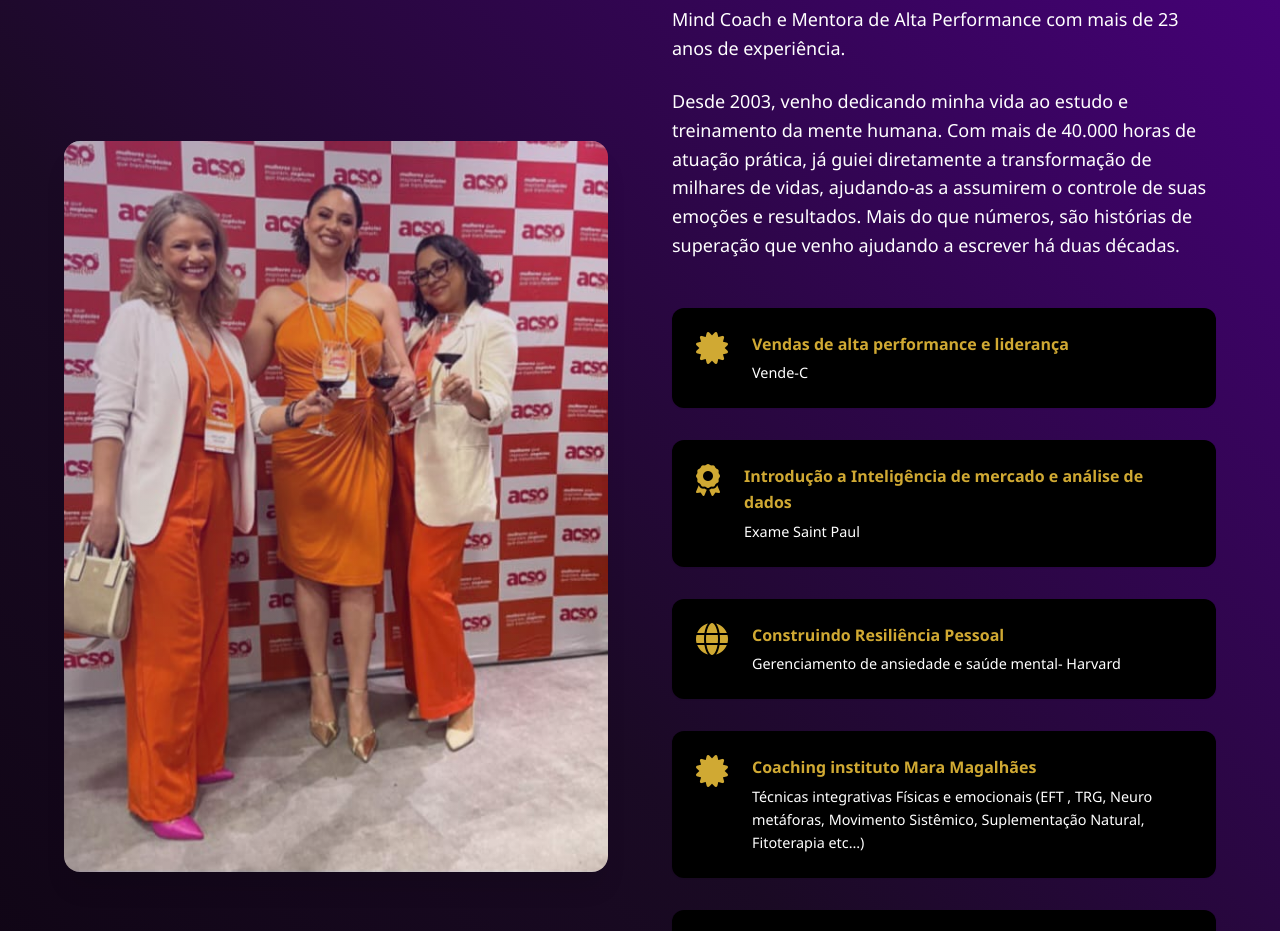
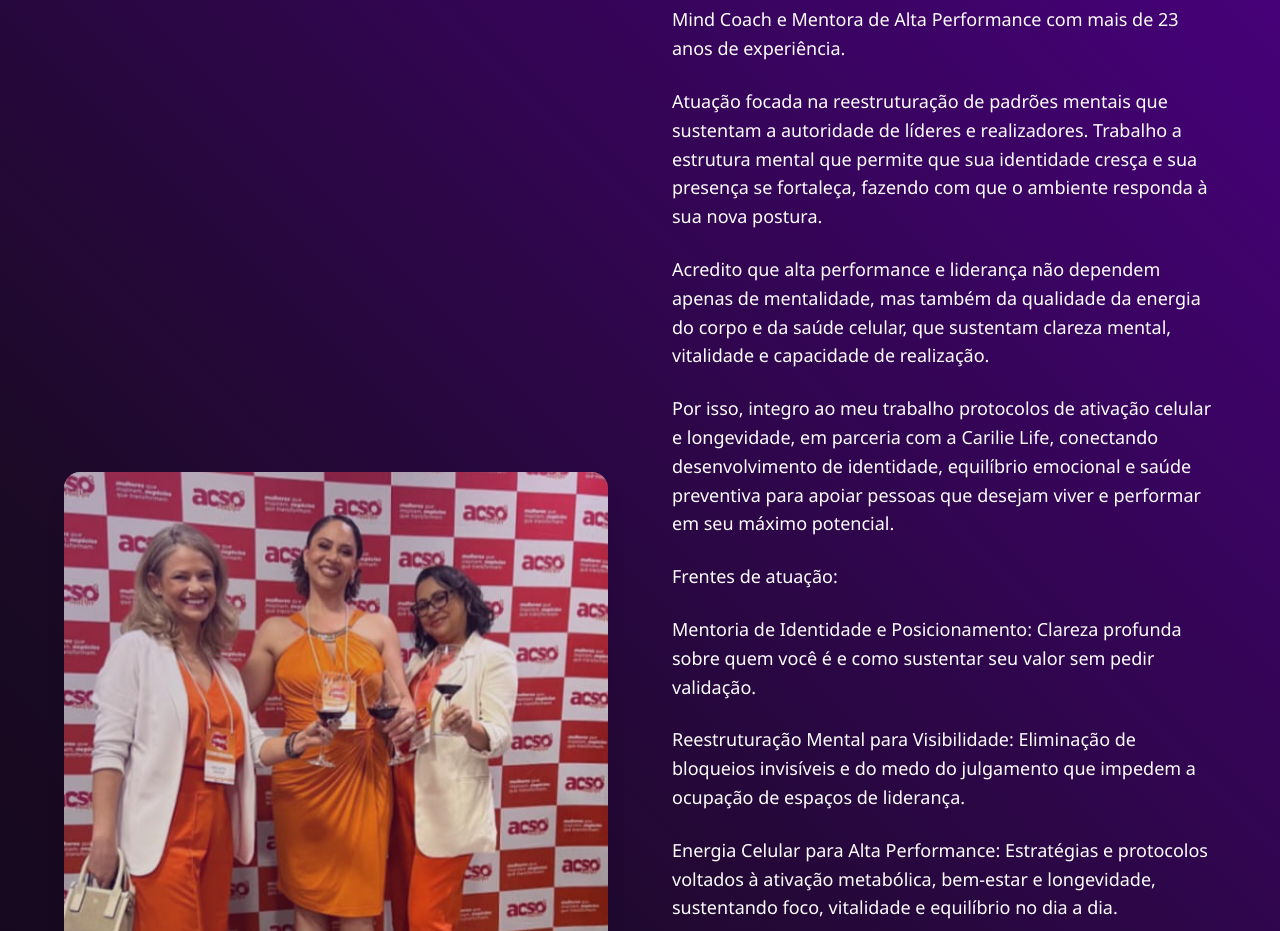
Before and after one commit to paulo-josev/leidy-sakaguchi, a plain HTML site: page index.html in a window 1280 px wide. Shown: the part 1003-1934 px from the top of the page. Drawn offline with Linux system fonts and the light colour scheme.

Commit message:
novo-sobre-leidy

```diff
--- a/index.html
+++ b/index.html
@@ -94,11 +94,34 @@
                     </p>
                     <p class="about-description">
 
-                        Desde 2003, venho dedicando minha vida ao estudo e treinamento da mente humana. Com mais de 40.000 horas de atuação
-                        prática, já guiei diretamente a transformação de milhares de vidas, ajudando-as a assumirem o controle de suas
-                        emoções e resultados.
-                        Mais do que números, são histórias de superação que venho ajudando a escrever há duas décadas.
-
+                        Atuação focada na reestruturação de padrões mentais que sustentam a autoridade de líderes e realizadores. Trabalho a
+                        estrutura mental que permite que sua identidade cresça e sua presença se fortaleça, fazendo com que o ambiente responda
+                        à sua nova postura.
+                    </p>
+                    <p class="about-description">
+                        Acredito que alta performance e liderança não dependem apenas de mentalidade, mas também da qualidade da energia do
+                        corpo e da saúde celular, que sustentam clareza mental, vitalidade e capacidade de realização.
+                    </p>
+                    <p class="about-description">
+                        Por isso, integro ao meu trabalho protocolos de ativação celular e longevidade, em parceria com a Carilie Life,
+                        conectando desenvolvimento de identidade, equilíbrio emocional e saúde preventiva para apoiar pessoas que desejam viver
+                        e performar em seu máximo potencial.
+                    </p>
+                    <p class="about-description">
+                        Frentes de atuação:
+                    </p>
+                    <p class="about-description">
+                        Mentoria de Identidade e Posicionamento:
+                        Clareza profunda sobre quem você é e como sustentar seu valor sem pedir validação.
+                    </p>
+                    <p class="about-description">
+                        Reestruturação Mental para Visibilidade:
+                        Eliminação de bloqueios invisíveis e do medo do julgamento que impedem a ocupação de espaços de liderança.
+                    </p>
+                    <p class="about-description">
+                        Energia Celular para Alta Performance:
+                        Estratégias e protocolos voltados à ativação metabólica, bem-estar e longevidade, sustentando foco, vitalidade e
+                        equilíbrio no dia a dia.
                     </p>
                     <div class="about-credentials">
 
```
